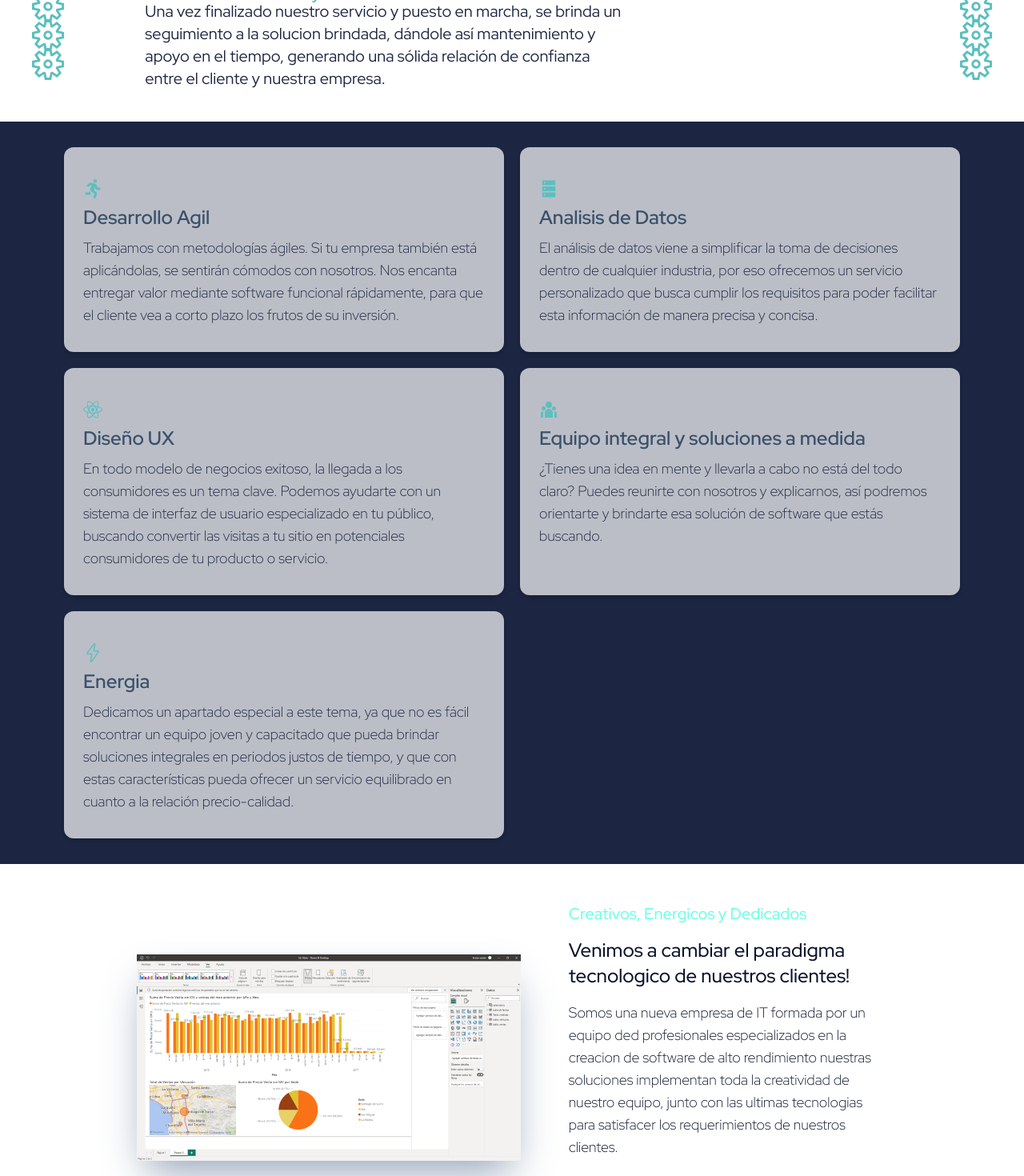
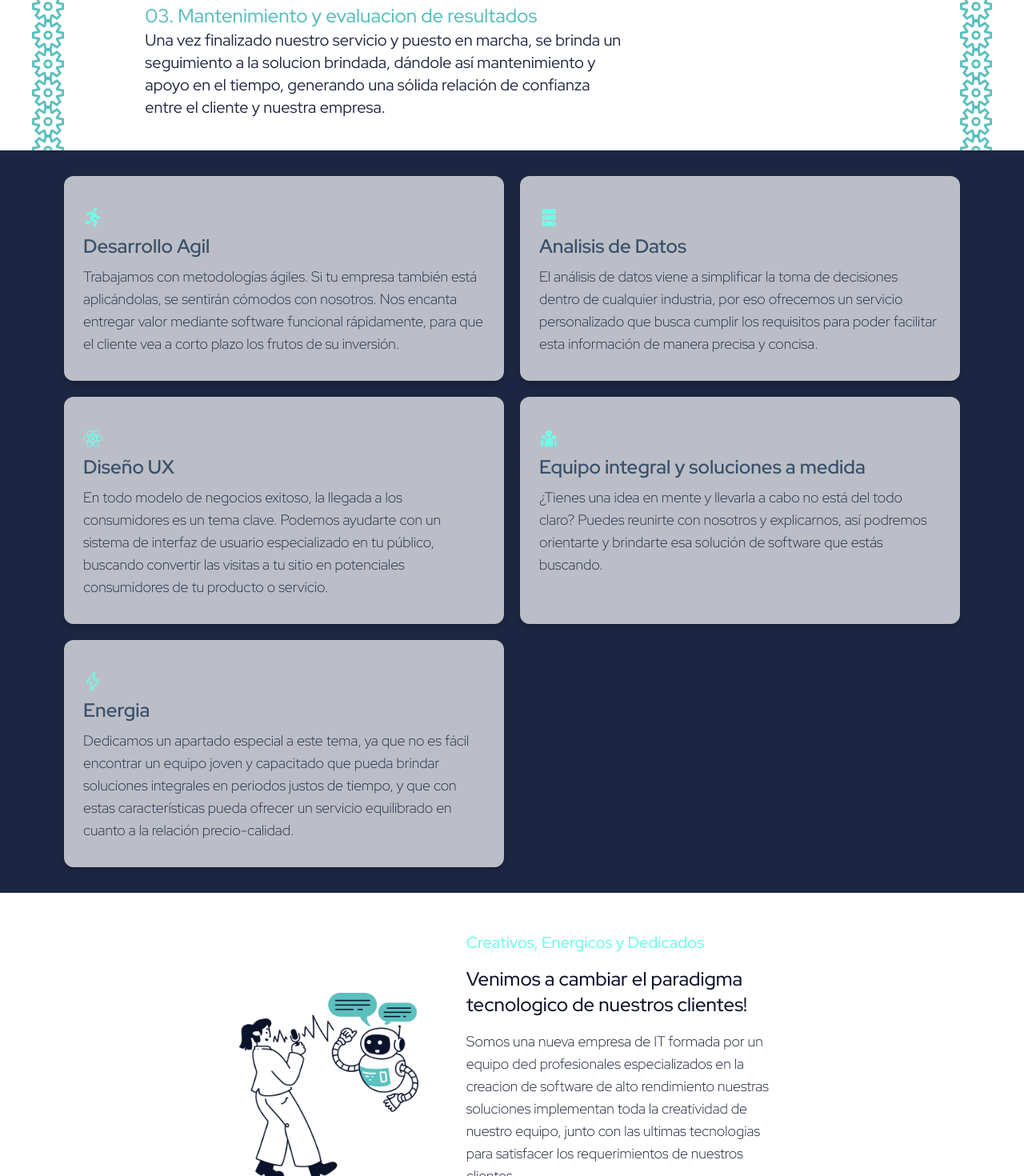
Before and after one commit to Devink-Solutions/devink, a Next.js app: page / in a window 1280 px wide. Shown: the part 1260-2730 px from the top of the page at 80% size. Built offline with nearby package versions, Linux system fonts and the light colour scheme; what tailwindcss-animated would draw is missing.

Commit message:
Refactor footer reuniones

```diff
--- a/components/Card.js
+++ b/components/Card.js
@@ -13,14 +13,14 @@ const Card = ({ logo, title, text, className }) => {
   return (
     <section
       ref={ref}
-      className={`flex flex-col ${className} w-full ${
+      className={`flex w-full flex-col ${className} ${
         isInView ? "animate-fade-right animate-ease-in-out" : "opacity-0"
       }`}
     >
-      <h3 className="text-2xl font-medium  leading-5 text-cyan">
+      <h3 className="text-xl font-medium   leading-5  text-cyan md:text-2xl">
         {logo || ""} {title}
       </h3>
-      <p className="text-xl  text-blue-mid1  ">{text || ""}</p>
+      <p className="text-lg text-blue-mid1  md:text-xl  ">{text || ""}</p>
     </section>
   )
 }
--- a/components/Footer.jsx
+++ b/components/Footer.jsx
@@ -3,10 +3,10 @@ import { FaLinkedin, FaEnvelope, FaPhoneAlt } from "react-icons/fa"
 
 const Footer = () => {
   return (
-    <footer className="flex w-full items-start bg-blue-dark px-20 py-10 font-medium text-white md:justify-between">
+    <footer className="flex w-full items-start justify-between bg-blue-dark px-20 py-10 font-medium text-white">
       <div className="flex flex-col space-y-4">
         <h3 className="mb-2 text-lg font-bold">Medios de contacto</h3>
-        <ul className="list-none space-y-3">
+        <ul className="list-none space-y-3 pl-4">
           <li className="flex items-center space-x-2">
             <FaEnvelope className="text-lg" />
             <a
--- a/components/GearColumn.jsx
+++ b/components/GearColumn.jsx
@@ -16,6 +16,19 @@ const GearColumn = () => {
       <Gear />
       <Gear reverse={true} />
       <Gear />
+      <Gear reverse={true} />
+      <Gear />
+      <Gear reverse={true} />
+      <Gear />
+      <Gear reverse={true} />
+      <Gear />
+      <Gear reverse={true} />
+      <Gear />
+      <Gear reverse={true} />
+      <Gear />
+      <Gear reverse={true} />
+      <Gear />
+      <Gear reverse={true} />
     </section>
   )
 }
--- a/components/OurExperience.jsx
+++ b/components/OurExperience.jsx
@@ -8,15 +8,9 @@ const OurExperience = () => {
       className=" px-auto flex h-full w-full items-center justify-center pb-8 pt-12"
     >
       <div className="flex w-full flex-col items-center justify-center xl:flex-row">
-        <div className={`h-auto w-screen px-4 md:w-3/5 xl:mx-0 xl:w-2/5`}>
-          <Image
-            width={736}
-            height={395.5}
-            src="/example.png"
-            alt="powerbiexample"
-            className=" shadow-2xl shadow-slate-400 "
-          />
-        </div>
+        <figure className={`h-auto w-screen px-4 md:w-3/5 xl:mx-0 xl:w-1/5`}>
+          <img src="/Chatgpt.png" alt="" />
+        </figure>
         <div className="relative mt-8 flex h-2/3 w-screen flex-col justify-between px-3 text-center text-blue-dark md:w-3/5 xl:ml-8 xl:mt-0 xl:w-2/6 xl:text-left">
           <div>
             <h4 className="text-xl font-medium text-cyan-bright">
--- a/components/OurServicesScreen.jsx
+++ b/components/OurServicesScreen.jsx
@@ -7,27 +7,27 @@ import { SlEnergy } from "react-icons/sl"
 const OurServicesScreen = () => {
   const cards = [
     {
-      logo: <FaRunning color="#5BC0BE" />,
+      logo: <FaRunning color="#6FFFE9" />,
       title: "Desarrollo Agil",
       text: "Trabajamos con metodologías ágiles. Si tu empresa también está aplicándolas, se sentirán cómodos con nosotros. Nos encanta entregar valor mediante software funcional rápidamente, para que el cliente vea a corto plazo los frutos de su inversión.",
     },
     {
-      logo: <AiFillDatabase color="#5BC0BE" />,
+      logo: <AiFillDatabase color="#6FFFE9" />,
       title: "Analisis de Datos",
       text: "El análisis de datos viene a simplificar la toma de decisiones dentro de cualquier industria, por eso ofrecemos un servicio personalizado que busca cumplir los requisitos para poder facilitar esta información de manera precisa y concisa.",
     },
     {
-      logo: <FaReact color="#5BC0BE" />,
+      logo: <FaReact color="#6FFFE9" />,
       title: "Diseño UX",
       text: "En todo modelo de negocios exitoso, la llegada a los consumidores es un tema clave. Podemos ayudarte con un sistema de interfaz de usuario especializado en tu público, buscando convertir las visitas a tu sitio en potenciales consumidores de tu producto o servicio.",
     },
     {
-      logo: <RiTeamFill color="#5BC0BE" />,
+      logo: <RiTeamFill color="#6FFFE9" />,
       title: "Equipo integral y soluciones a medida",
       text: "¿Tienes una idea en mente y llevarla a cabo no está del todo claro? Puedes reunirte con nosotros y explicarnos, así podremos orientarte y brindarte esa solución de software que estás buscando.",
     },
     {
-      logo: <SlEnergy color="#5BC0BE" />,
+      logo: <SlEnergy color="#6FFFE9" />,
       title: "Energia",
       text: "Dedicamos un apartado especial a este tema, ya que no es fácil encontrar un equipo joven y capacitado que pueda brindar soluciones integrales en periodos justos de tiempo, y que con estas características pueda ofrecer un servicio equilibrado en cuanto a la relación precio-calidad.",
     },
--- a/components/Steps.js
+++ b/components/Steps.js
@@ -25,8 +25,8 @@ const Steps = () => {
       <div className="absolute left-10 z-10">
         <GearColumn />
       </div>
-      <div className="flex w-11/12 items-center justify-between px-32 py-10">
-        <div className="flex w-4/5 flex-col items-start gap-4 pr-32">
+      <div className="flex w-11/12 items-center justify-between px-2 py-10 md:px-32">
+        <div className="w flex w-full flex-col items-start gap-4 md:pr-32 lg:w-4/5">
           <h3 className="w-fit text-xl font-medium text-cyan lg:text-2xl">
             Que pasos vamos a seguir?
           </h3>
@@ -40,7 +40,7 @@ const Steps = () => {
             />
           ))}
         </div>
-        <figure className="w-1/5">
+        <figure className="hidden w-1/5 lg:inline-flex">
           <img src="/Ai-development.png" alt="AI development" />
         </figure>
       </div>
```
